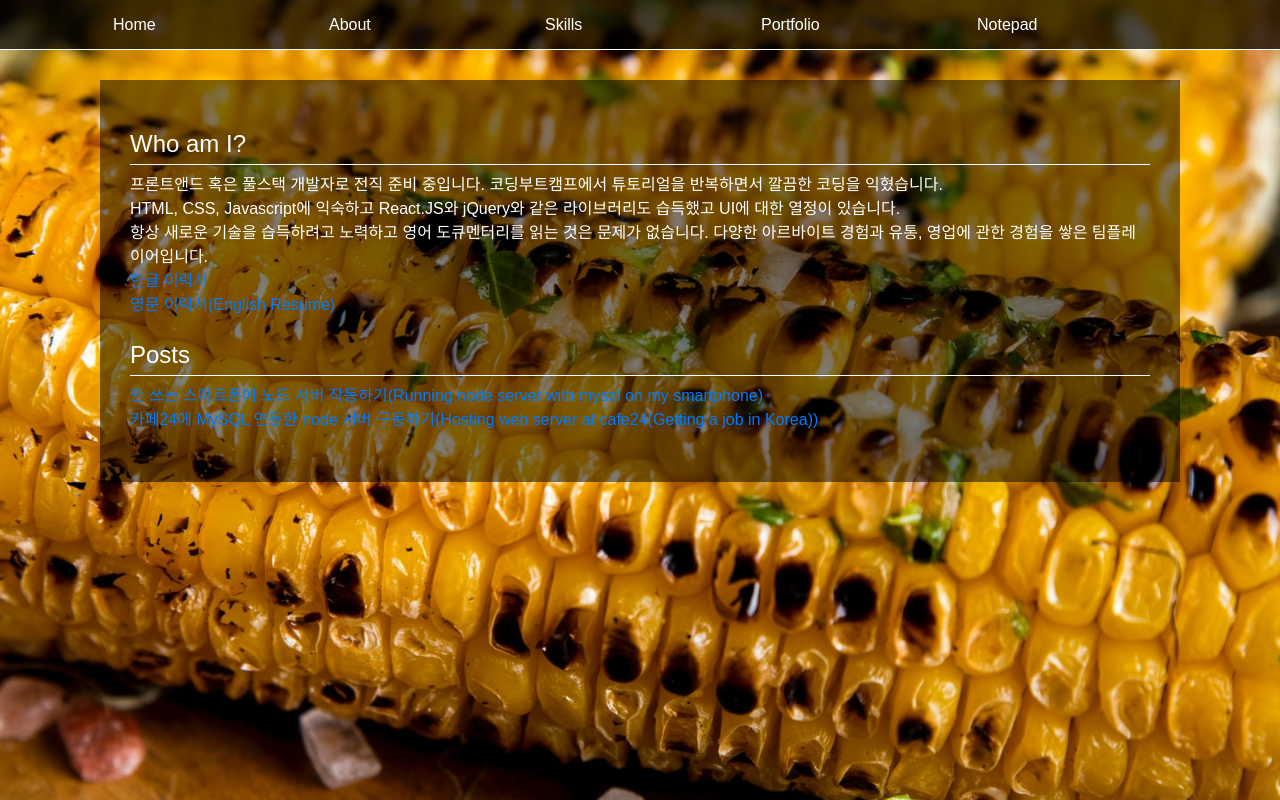
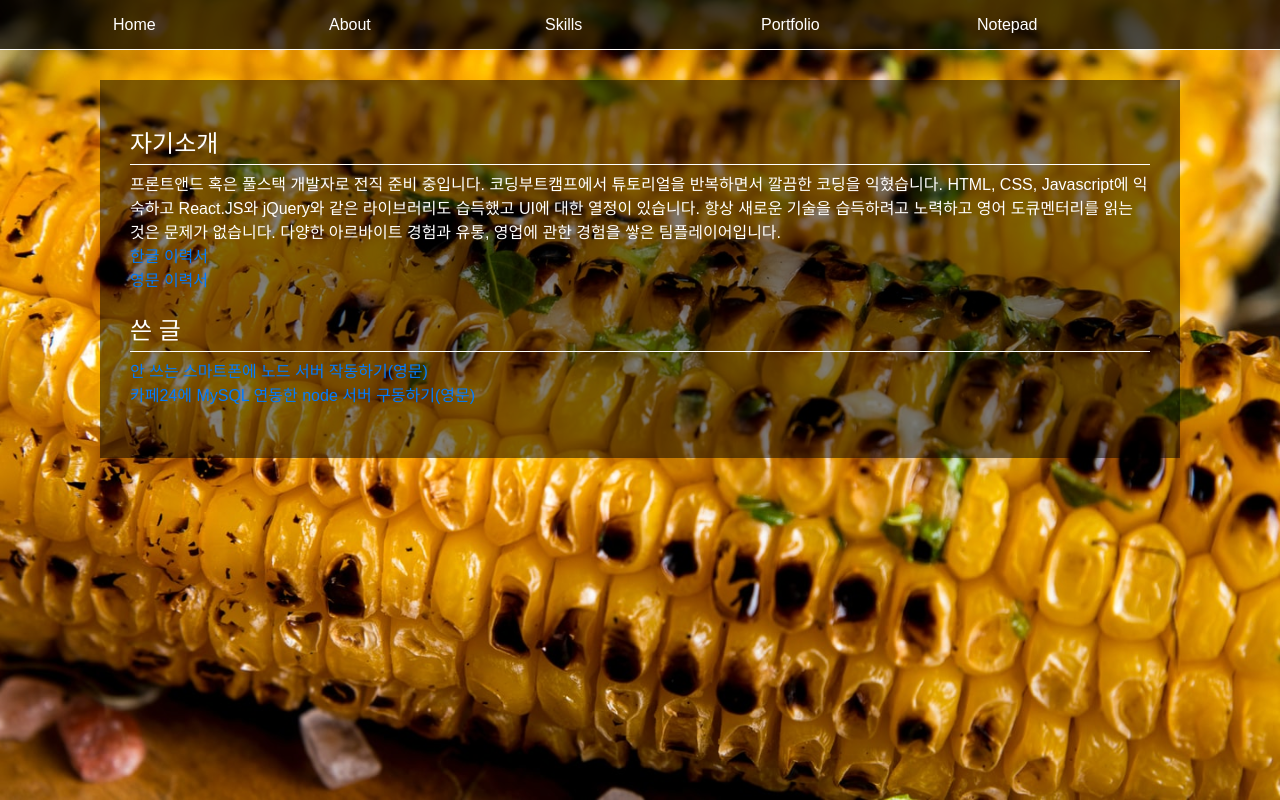
Before and after one commit to jacobkim9881/react-port, a React (Create React App) app: page /about in a window 1280 px wide. Shown: the top 800 px of the page. Built offline with nearby package versions, Linux system fonts and the light colour scheme.

Commit message:
from text to json

```diff
--- a/src/components/pages/About.js
+++ b/src/components/pages/About.js
@@ -1,17 +1,16 @@
 import React, { Component } from 'react';
 
 import { Main, Texts, Head4 } from '../../Css'
+import info from '../api/info.config.json'
 
 class About extends Component {
     render() {
         return (
             <Main>
                 <Texts>
-                <Head4>Who am I?</Head4>
-                    프론트앤드 혹은 풀스택 개발자로 전직 준비 중입니다. 코딩부트캠프에서 튜토리얼을 반복하면서 깔끔한 코딩을 익혔습니다. <br/>
-                    HTML, CSS, Javascript에 익숙하고 React.JS와 jQuery와 같은 라이브러리도 습득했고 UI에 대한 열정이 있습니다. <br/>
-                    항상 새로운 기술을 습득하려고 노력하고 영어 도큐멘터리를 읽는 것은 문제가 없습니다. 다양한 아르바이트 경험과 유통, 영업에 관한 경험을 쌓은 팀플레이어입니다.<br/>
-
+        <Head4>{info.page.about.head[1]}</Head4>
+                    {info.page.about.body[1]}
+                <br/>
                 {/*
                 Part time job for washing utensils in a hotel at Itaewon(2019.11)<br/>
                 Database management with MS Excel in a research company(2019.07 - 2019.08)<br/>
@@ -21,12 +20,12 @@ class About extends Component {
                 Security guard at a bank(2016.08 - 2016.10) <br/>
                 Part time job for taking stocks(2016.03 - 2016.06) <br/>
                 */}
-                <a href="https://drive.google.com/file/d/1OuT9RPwgN3LemVK0iZNAf7HDwxfg4fLd/view?usp=sharing">한글 이력서</a><br/>
-                <a href="https://drive.google.com/open?id=1ReWE2tDjrsK7KGqWrx42bIQ2euKdo8ih1EkRIfyPFXg">영문 이력서(English Resume)</a><br/>
+                <a href="https://drive.google.com/file/d/1OuT9RPwgN3LemVK0iZNAf7HDwxfg4fLd/view?usp=sharing">{info.page.about.resumeK[1]}</a><br/>
+            <a href="https://drive.google.com/open?id=1ReWE2tDjrsK7KGqWrx42bIQ2euKdo8ih1EkRIfyPFXg">{info.page.about.resumeE[1]}</a><br/>
                 <br/>
-                <Head4>Posts</Head4>
-                <a href="https://dev.to/jacobkim9881/running-node-server-with-mysql-on-my-smartphone-1eb3">안 쓰는 스마트폰에 노드 서버 작동하기(Running node server with mysql on my smartphone)</a><br />
-                <a href="https://dev.to/jacobkim9881/hosting-web-server-at-cafe24-getting-a-job-in-korea-f67" >카페24에 MySQL 연동한 node 서버 구동하기(Hosting web server at cafe24(Getting a job in Korea))</a>
+            <Head4>{info.page.about.posts[1]}</Head4>
+            <a href="https://dev.to/jacobkim9881/running-node-server-with-mysql-on-my-smartphone-1eb3">{info.page.about.postAdd1[1]}</a><br />
+            <a href="https://dev.to/jacobkim9881/hosting-web-server-at-cafe24-getting-a-job-in-korea-f67" >{info.page.about.postAdd2[1]}</a>
                 </Texts>
             </Main>
         );
```
